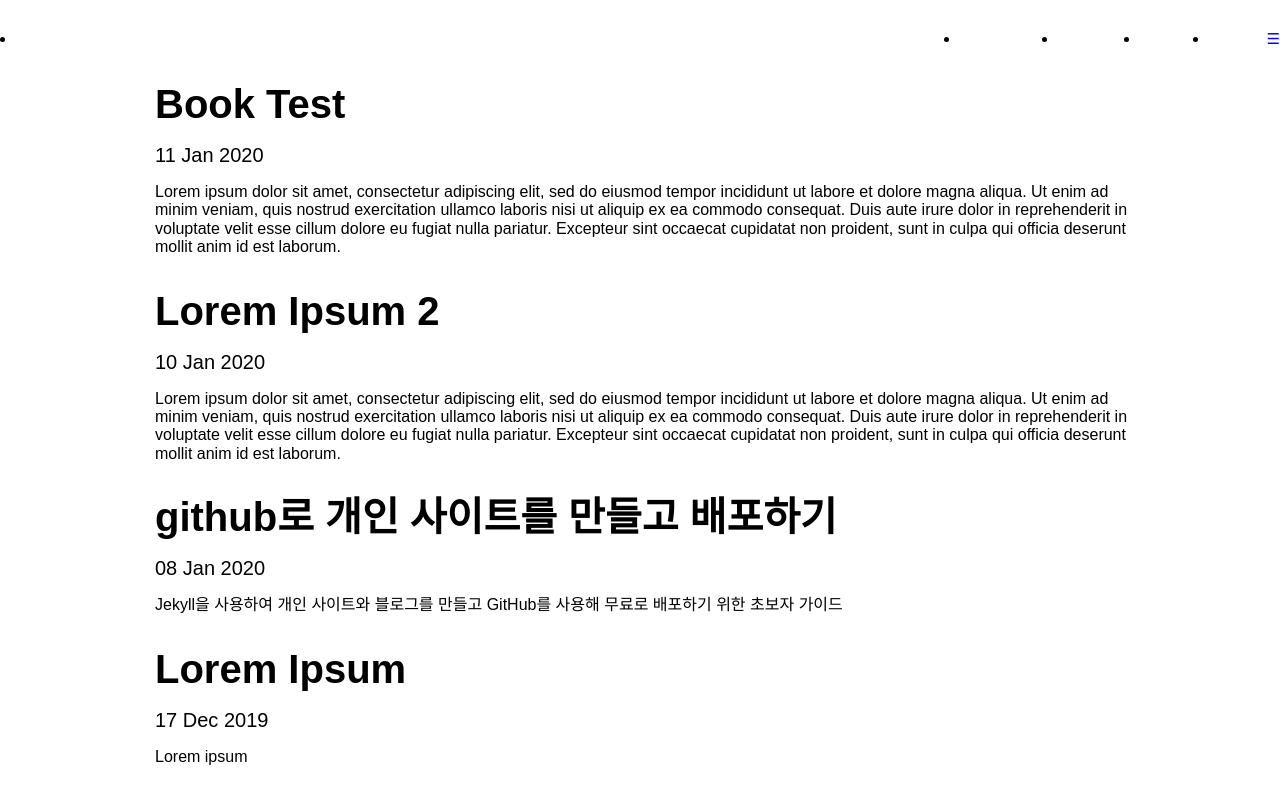
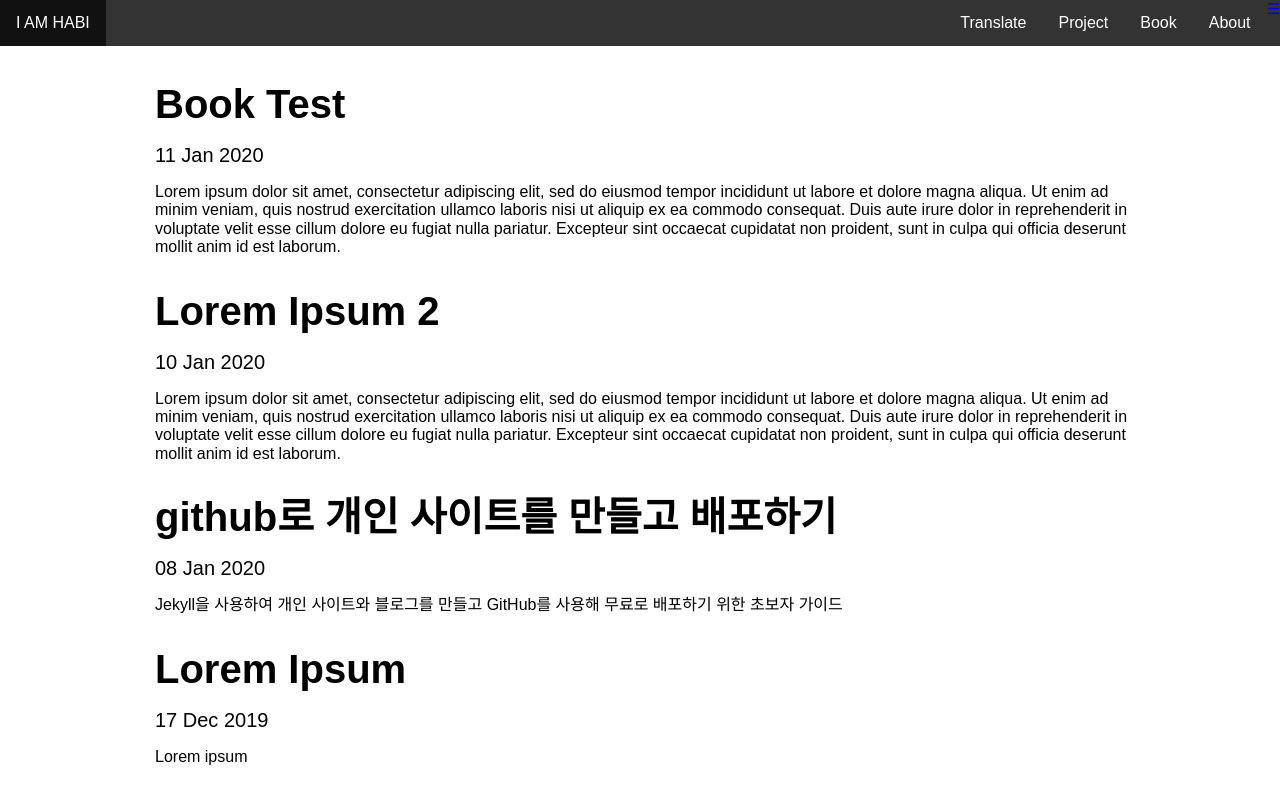
Before and after one commit to iamhabi/iamhabi.github.io, a Jekyll site: the page built from index.html, in a window 1280 px wide. Shown: the top 804 px of the page. Built offline with Jekyll 4.4.1, drawn with Linux system fonts in a browser that asks for light colours.

Commit message:
responsive

```diff
--- a/_layouts/default.html
+++ b/_layouts/default.html
@@ -6,7 +6,8 @@
         <meta name="viewport" content="width=device-width, initial-scale=1">
     </head>
     <body>
-
+        <nav class="topnav">
+            <ul>
                 <div class="topnav">
                     <li><a href="/">I AM HABI</a></li>
                     <div style="float:right;">
@@ -17,7 +18,8 @@
                         <a href="javascript:void(0);" style="font-size:15px;" class="icon" onclick="myFunction()">&#9776;</a>
                     </div>
                 </div>
-
+            </ul>
+        </nav>
 
         <div style="padding:20px; margin-top:30px;">
             <div class="post">
--- a/css/main.css
+++ b/css/main.css
@@ -1,8 +1,6 @@
 body { margin: 0 auto; }
 
-.topnav { max-width: 1600px; margin: auto; text-decoration: none; }
-
-.topnav ul {
+nav ul {
     list-style-type: none;
     margin: 0;
     padding: 0;
@@ -13,9 +11,9 @@ body { margin: 0 auto; }
     width: 100%;
 }
 
-.topnav li { float: left; }
+nav li { float: left; }
 
-.topnav li a {
+nav li a {
     display: block;
     color: white;
     text-align: center;
@@ -23,7 +21,7 @@ body { margin: 0 auto; }
     text-decoration: none;
 }
 
-.topnav li a:hover:not(.active) { background-color: #111; color: white; }
+nav li a:hover:not(.active) { background-color: #111; color: white; }
 
 /*a {
     color: blue;
@@ -60,6 +58,8 @@ div.gallery {
 
 .post { max-width: 1000px; margin: auto; }
 
+.topnav { max-width: 1600px; margin: auto; text-decoration: none; }
+
 ol {
   list-style: none;
 }
@@ -90,7 +90,7 @@ ol li::before {
     .title {
         text-decoration: none;
         display: block;
-        color: green;
+        color: red;
     }
 
     .topnav a:not(:first-child) {
```
